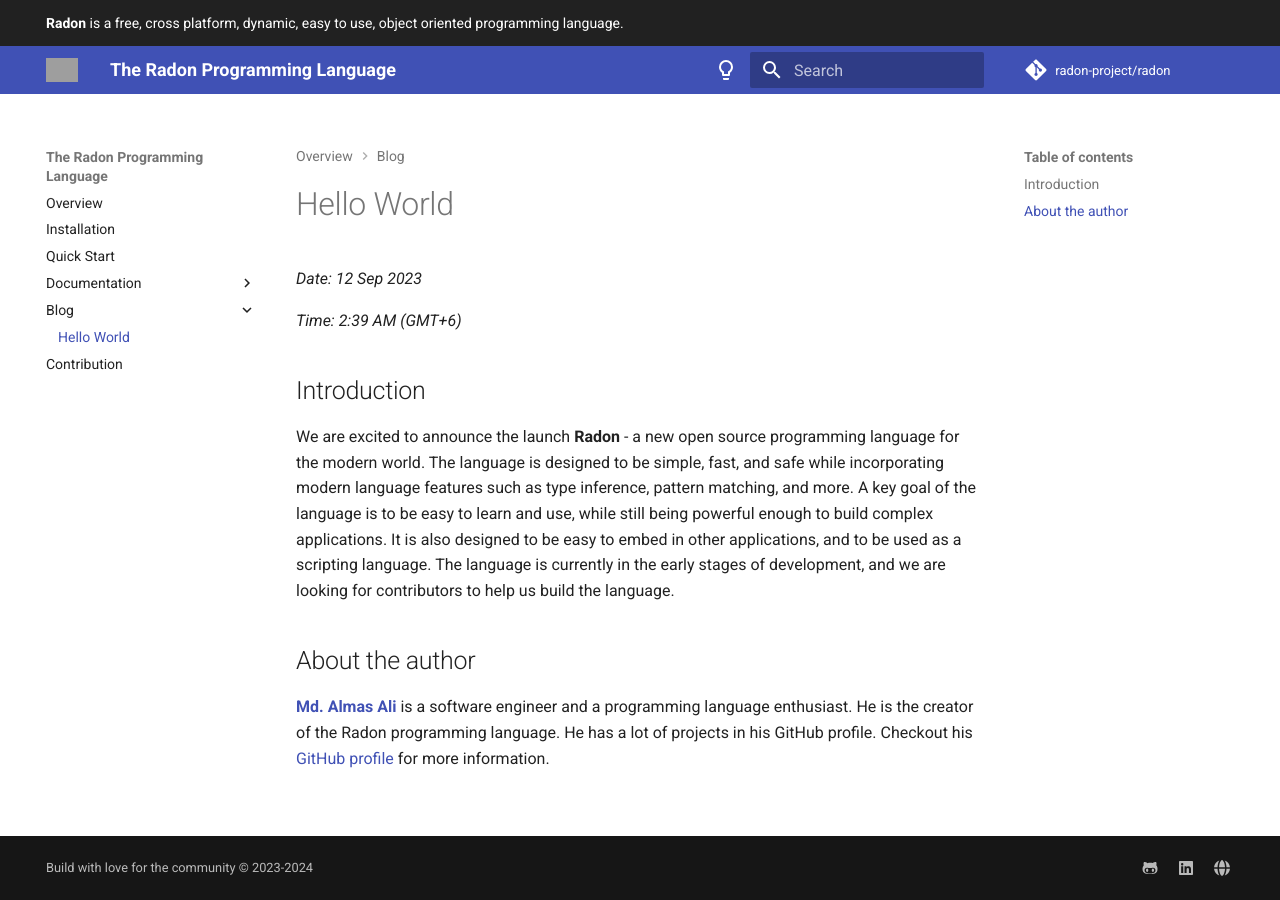
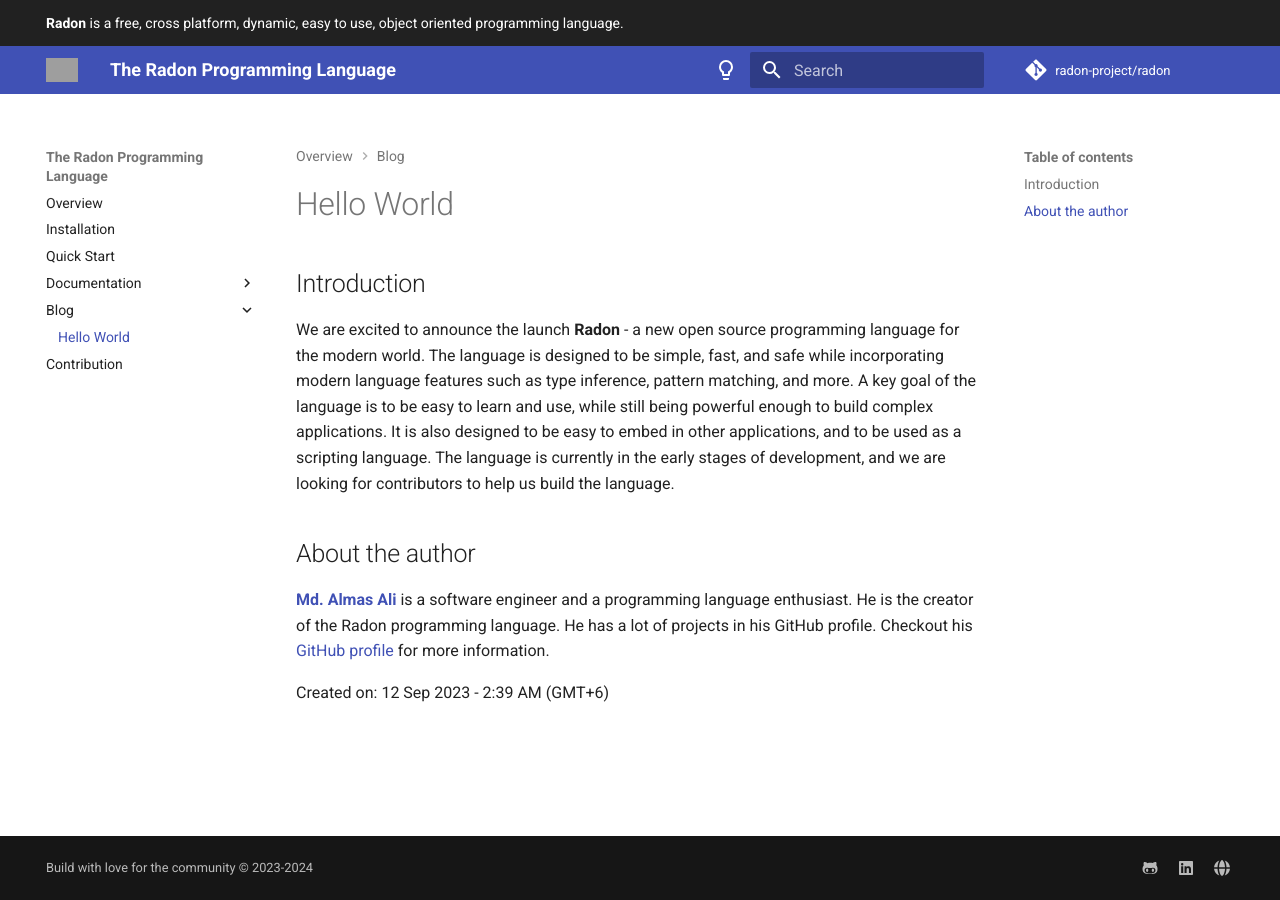
Before and after one commit to radon-project/docs, an MkDocs documentation site: the page built from docs/blog/hello-world.md, in a window 1280 px wide. Built offline with MkDocs 1.6.1 and Material for MkDocs 9.7.7, drawn with Linux system fonts in a browser that asks for light colours; comment, search, counter and statistics services are not loaded; grey boxes are pictures that could not be loaded.

Commit message:
fix: linting issue on blog page.

```diff
--- a/docs/blog/hello-world.md
+++ b/docs/blog/hello-world.md
@@ -1,16 +1,25 @@
 # Hello World
-
-*Date: 12 Sep 2023*
-
-*Time: 2:39 AM (GMT+6)*
 
 ## Introduction
 
-We are excited to announce the launch **Radon** - a new open source programming language for the modern world. The language is designed to be simple, fast, and safe while incorporating modern language features such as type inference, pattern matching, and more. A key goal of the language is to be easy to learn and use, while still being powerful enough to build complex applications. It is also designed to be easy to embed in other applications, and to be used as a scripting language. The language is currently in the early stages of development, and we are looking for contributors to help us build the language.
+We are excited to announce the launch **Radon** -
+a new open source programming language for the modern world.
+The language is designed to be simple, fast, and safe while incorporating modern
+language features such as type inference, pattern matching, and more.
+A key goal of the language is to be easy to learn and use, while still being
+powerful enough to build complex applications. It is also designed to be easy
+to embed in other applications, and to be used as a scripting language.
+The language is currently in the early stages of development, and we are
+looking for contributors to help us build the language.
 
 ## About the author
 
-[**Md. Almas Ali**][almas] is a software engineer and a programming language enthusiast. He is the creator of the Radon programming language. He has a lot of projects in his GitHub profile. Checkout his [GitHub profile][almas_github] for more information.
+[**Md. Almas Ali**][almas] is a software engineer and a programming language
+enthusiast. He is the creator of the Radon programming language. He has a lot
+of projects in his GitHub profile. Checkout his [GitHub profile][almas_github]
+for more information.
+
+Created on: 12 Sep 2023 - 2:39 AM (GMT+6)
 
 [almas]: https://almasali.net "Md. Almas Ali - Software Engineer"
 [almas_github]: https://github.com/Almas-Ali "Md. Almas Ali on GitHub"
```
